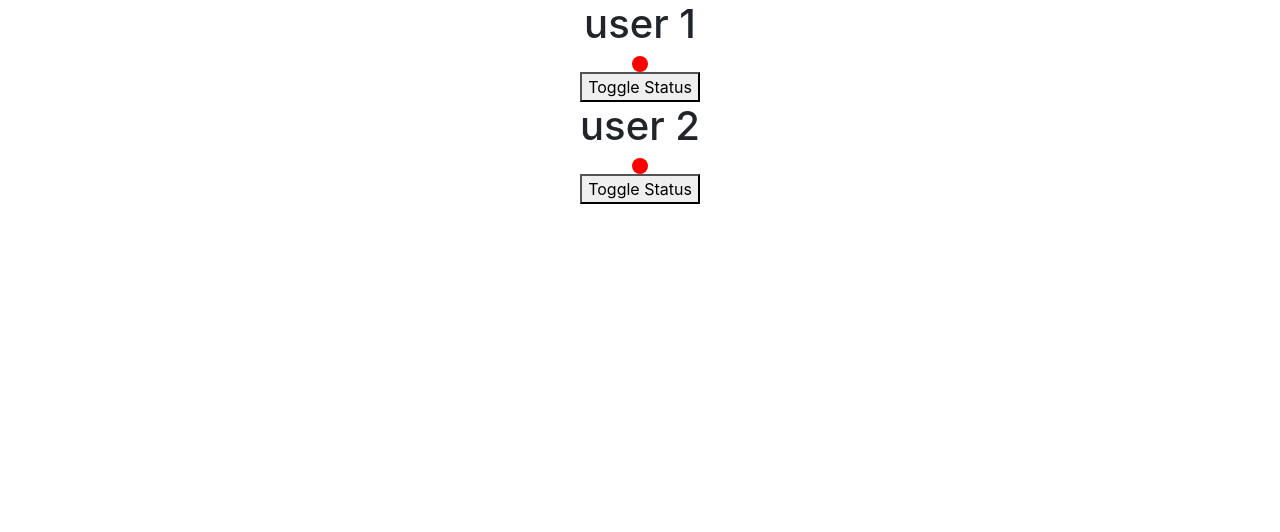
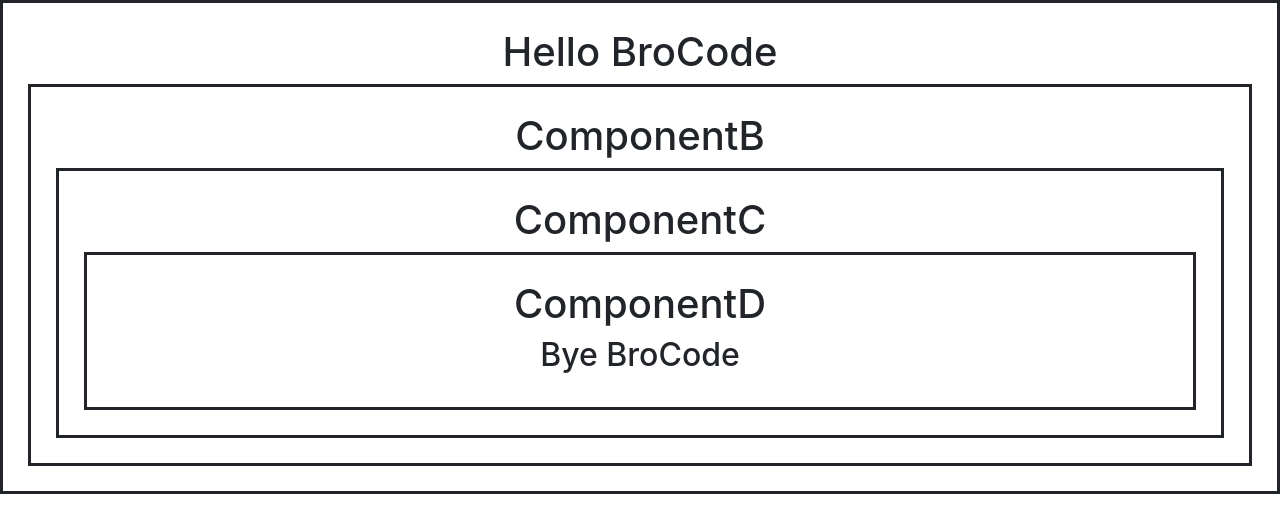
Before and after one commit to mah-esh-arjan/Test-Project, a React (Create React App) app: page / in a window 1280 px wide. Shown: the top 532 px of the page. Built offline with nearby package versions, Linux system fonts and the light colour scheme; the HTML template or start-up script is replaced by a standard one.

Commit message:
propr drilling copmonents excercise

```diff
--- a/src/App.js
+++ b/src/App.js
@@ -24,14 +24,14 @@ import FormInput from './props/FormInput/FormInput';
 import ListComponent from './props/ListComponent/ListRender';
 import UserStatus from './props/UserStatus/UserStatus';
 import Lifted from './props/lift/lifted';
-
+import ComponentA from './UsingContext/ComponentA';
 
 function App() {
   return (
 
 
     <div className="App">
-      <UserStatus />
+      <ComponentA />
       </div>
   );
 }
--- /dev/null
+++ b/src/UsingContext/Component.css
@@ -0,0 +1,4 @@
+.box{
+    border: 3px solid;
+    padding: 25px;
+}
--- /dev/null
+++ b/src/UsingContext/ComponentA.js
@@ -0,0 +1,17 @@
+import { useState } from "react";
+import ComponentB from './ComponentB.js';
+import './Component.css';
+
+const ComponentA = () => {
+
+    const [user,setUser] = useState("BroCode");
+
+    return(
+        <div className="box">
+        <h1>Hello {user}</h1>
+        <ComponentB props={user}/>
+        </div>
+    )
+}
+
+export default ComponentA;
--- /dev/null
+++ b/src/UsingContext/ComponentB.js
@@ -0,0 +1,15 @@
+import ComponentC from './ComponentC.js';
+import './Component.css';
+
+
+const ComponentB = ({props}) => {
+
+    return(
+        <div className="box">
+            <h1>ComponentB</h1>
+           <ComponentC props={props}/>
+         </div>
+    )
+}
+
+export default ComponentB;
--- /dev/null
+++ b/src/UsingContext/ComponentC.js
@@ -0,0 +1,16 @@
+import ComponentD from './ComponentD.js';
+import './Component.css';
+
+
+const ComponentC = ({props}) => {
+
+
+    return(
+        <div className="box">
+            <h1>ComponentC</h1>
+            <ComponentD props={props} />
+         </div>
+    )
+}
+
+export default ComponentC;
--- /dev/null
+++ b/src/UsingContext/ComponentD.js
@@ -0,0 +1,15 @@
+
+
+import './Component.css';
+
+const ComponentD = ({props}) => {
+
+    return(
+        <div className="box">
+            <h1>ComponentD</h1>
+            <h2> Bye {props }</h2>
+        </div>
+    )
+}
+
+export default ComponentD;
```
